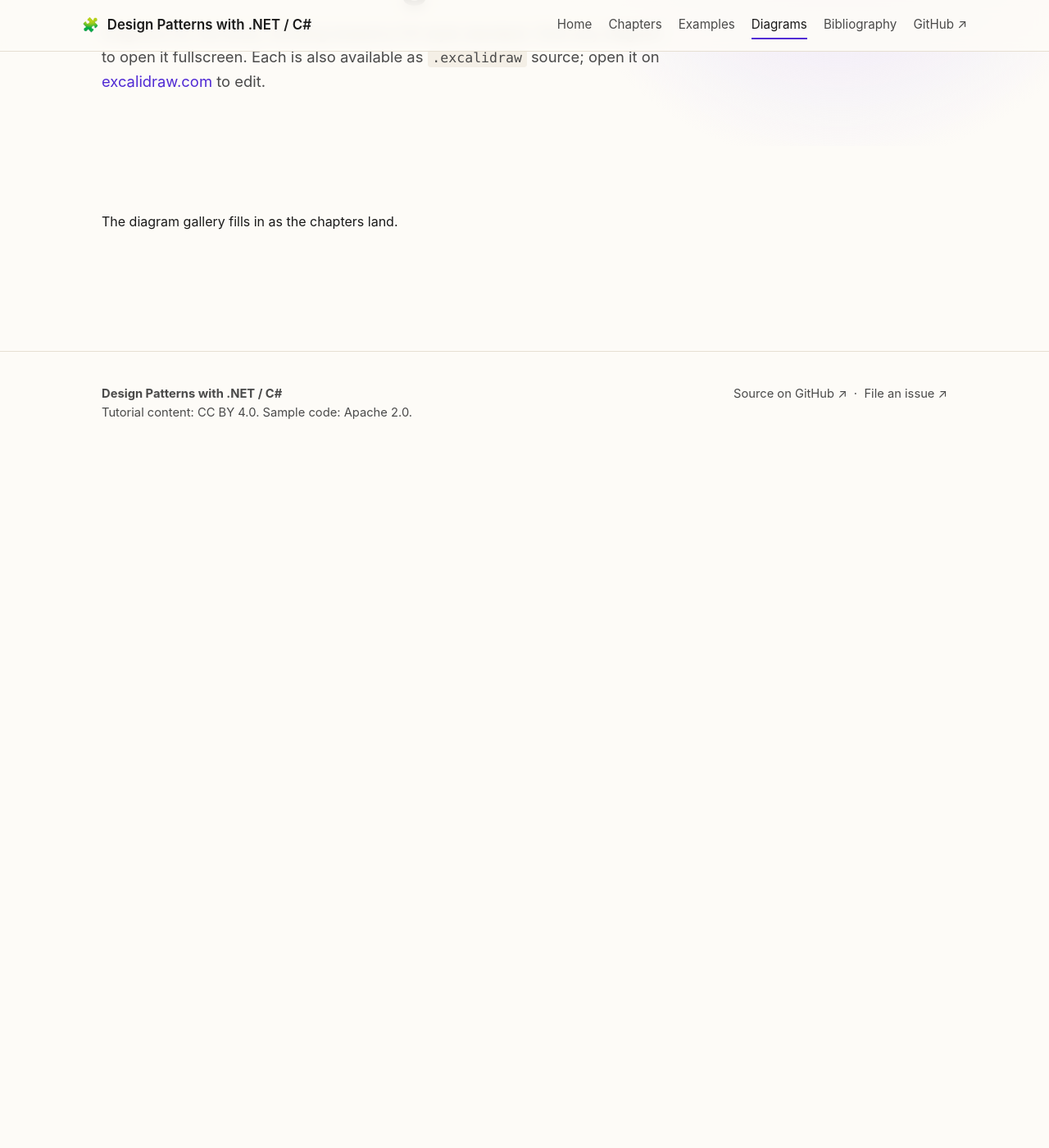
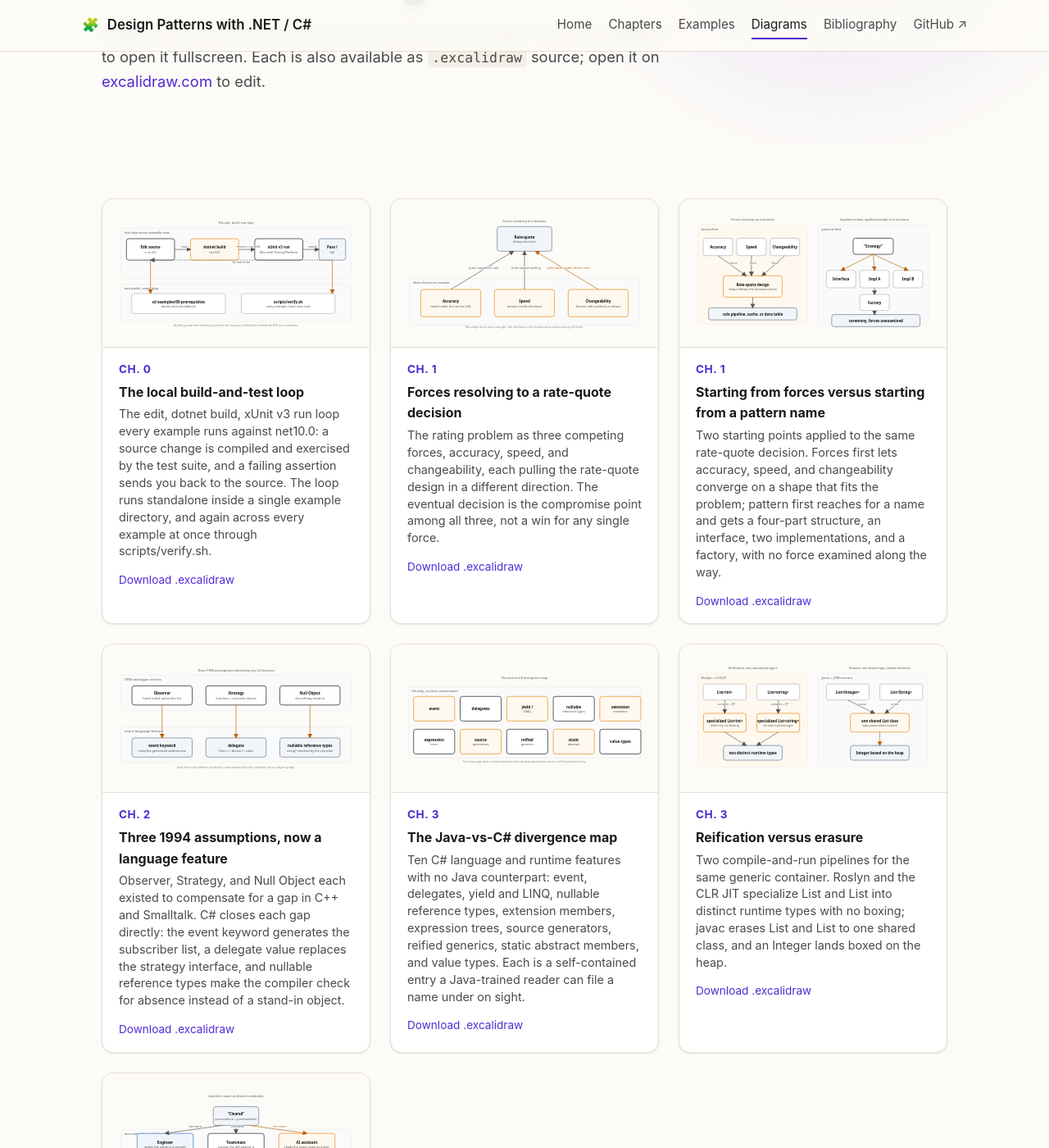
Before and after one commit to patterncatalyst/csharp-design-patterns, a Jekyll site: the page built from diagrams.html, in a window 1280 px wide and 1400 px high, scrolled down 209 px. Shown: the whole window at 82% size. Built offline with Jekyll 4.4.1, drawn with Linux system fonts in a browser that asks for light colours; before the commit the page ends 900 px from its top, so only the background shows below that; some of the changed text lies outside the part shown.

Commit message:
feat(r02): 7 paired diagrams for ch0-4 + register in diagrams.yml

```diff
--- a/_data/diagrams.yml
+++ b/_data/diagrams.yml
@@ -1,5 +1,71 @@
 # Diagram gallery, in file order. Each entry pairs a diagrams/<name>.svg with
 # its editable diagrams/<name>.excalidraw source. Registered by the
 # orchestrator; content authors produce the files and embed the include but do
-# not edit this file. Empty until the first chapter's figure lands.
-[]
+# not edit this file.
+
+- name: 00-prerequisites
+  section: "Ch. 0"
+  title: The local build-and-test loop
+  caption: >-
+    The edit, dotnet build, xUnit v3 run loop every example runs against
+    net10.0: a source change is compiled and exercised by the test suite, and
+    a failing assertion sends you back to the source. The loop runs standalone
+    inside a single example directory, and again across every example at once
+    through scripts/verify.sh.
+
+- name: 01-patterns-as-decisions-under-forces
+  section: "Ch. 1"
+  title: Forces resolving to a rate-quote decision
+  caption: >-
+    The rating problem as three competing forces, accuracy, speed, and
+    changeability, each pulling the rate-quote design in a different
+    direction. The eventual decision is the compromise point among all three,
+    not a win for any single force.
+
+- name: 01-forces-first-vs-pattern-first
+  section: "Ch. 1"
+  title: Starting from forces versus starting from a pattern name
+  caption: >-
+    Two starting points applied to the same rate-quote decision. Forces first
+    lets accuracy, speed, and changeability converge on a shape that fits the
+    problem; pattern first reaches for a name and gets a four-part structure,
+    an interface, two implementations, and a factory, with no force examined
+    along the way.
+
+- name: 02-what-1994-assumed-and-csharp-invalidated
+  section: "Ch. 2"
+  title: Three 1994 assumptions, now a language feature
+  caption: >-
+    Observer, Strategy, and Null Object each existed to compensate for a gap
+    in C++ and Smalltalk. C# closes each gap directly: the event keyword
+    generates the subscriber list, a delegate value replaces the strategy
+    interface, and nullable reference types make the compiler check for
+    absence instead of a stand-in object.
+
+- name: 03-the-divergence-map
+  section: "Ch. 3"
+  title: The Java-vs-C# divergence map
+  caption: >-
+    Ten C# language and runtime features with no Java counterpart: event,
+    delegates, yield and LINQ, nullable reference types, extension members,
+    expression trees, source generators, reified generics, static abstract
+    members, and value types. Each is a self-contained entry a Java-trained
+    reader can file a name under on sight.
+
+- name: 03-reification-vs-erasure
+  section: "Ch. 3"
+  title: Reification versus erasure
+  caption: >-
+    Two compile-and-run pipelines for the same generic container. Roslyn and
+    the CLR JIT specialize List<int> and List<string> into distinct runtime
+    types with no boxing; javac erases List<Integer> and List<String> to one
+    shared class, and an Integer lands boxed on the heap.
+
+- name: 04-naming-patterns-for-teams-and-ai
+  section: "Ch. 4"
+  title: A pattern name as shared vocabulary
+  caption: >-
+    One name, Cleared, read the same way by an engineer, a teammate, and an
+    AI assistant, each one checking the same precondition and postcondition
+    against the code. The name carries across the full consignment lifecycle,
+    booked, loaded, in transit, cleared, and delivered.
```
Also changed, not shown: diagrams/00-prerequisites.svg (added), diagrams/01-forces-first-vs-pattern-first.svg (added), diagrams/01-patterns-as-decisions-under-forces.svg (added), diagrams/02-what-1994-assumed-and-csharp-invalidated.svg (added), diagrams/03-reification-vs-erasure.svg (added), diagrams/03-the-divergence-map.svg (added), diagrams/04-naming-patterns-for-teams-and-ai.svg (added), 7 other files.
